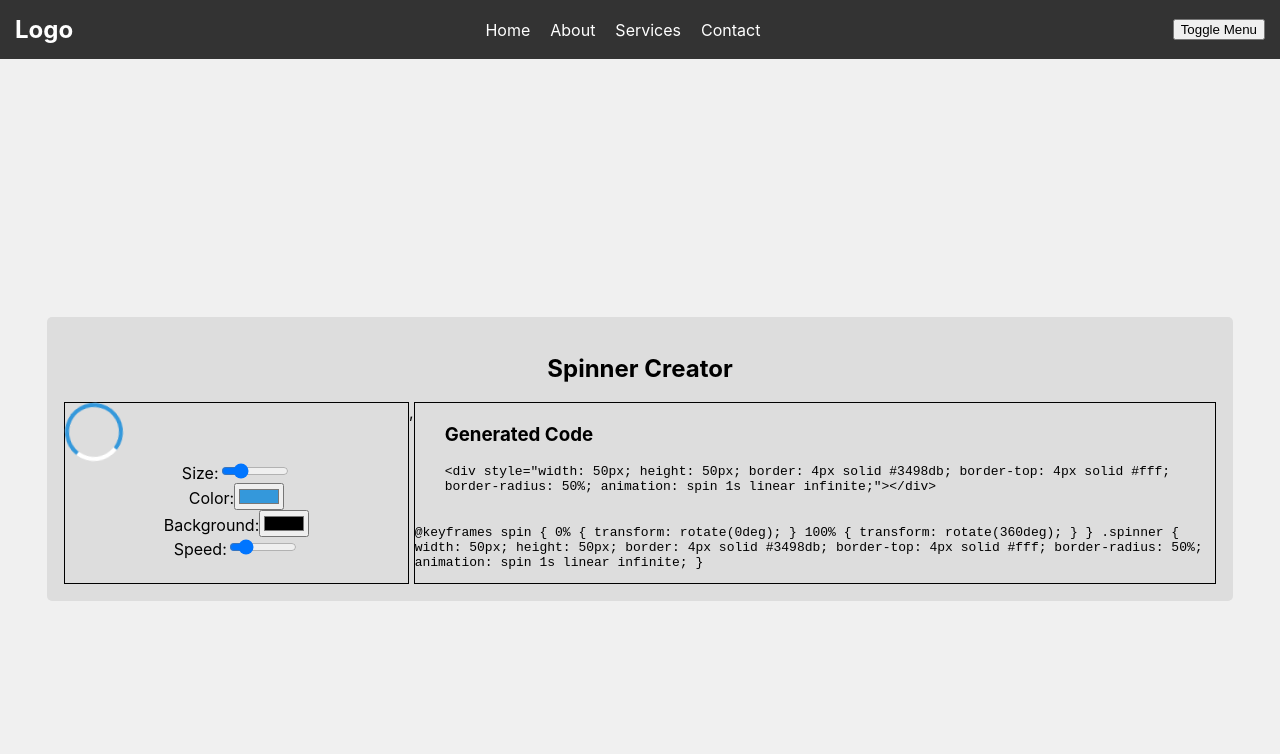
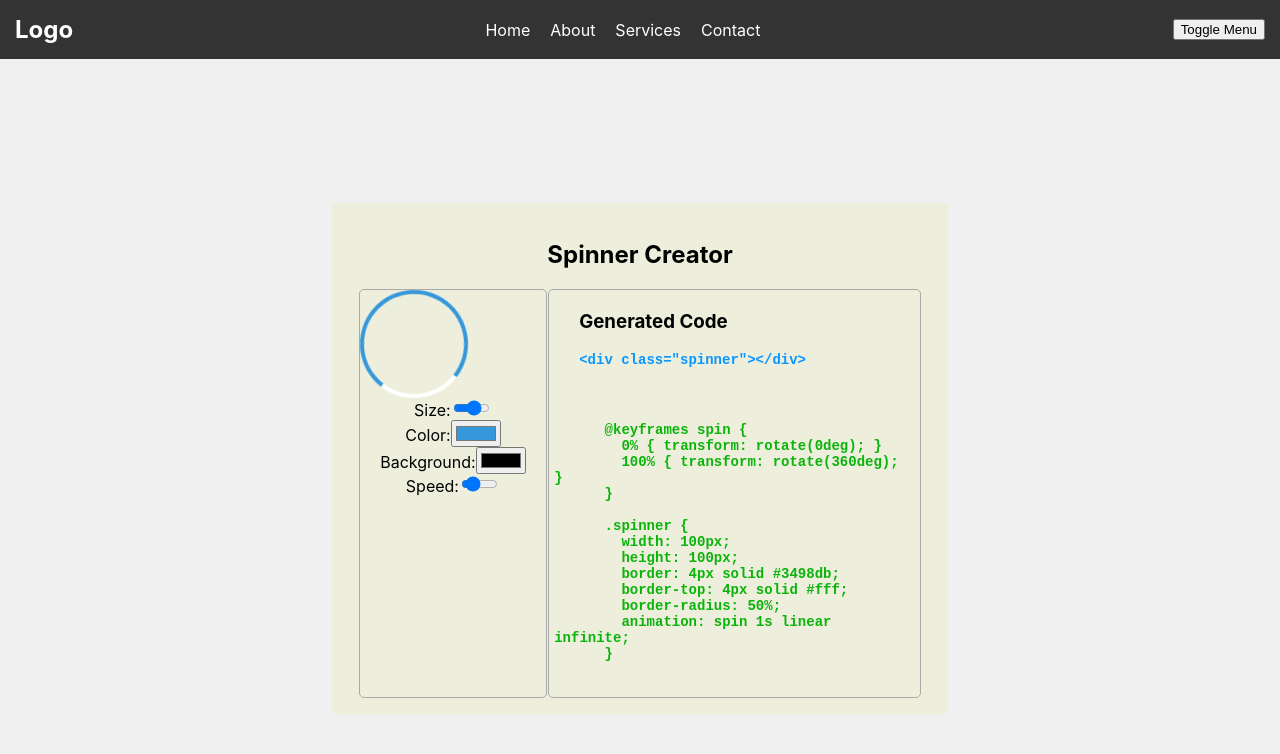
Before and after one commit to amitkumar70512/Sigma, a React (Create React App) app: page /home in a window 1280 px wide. Shown: the top 754 px of the page. Built offline with nearby package versions, Linux system fonts and the light colour scheme.

Commit message:
Edited html code genrator

```diff
--- a/src/components/Styles/CssBox.tsx
+++ b/src/components/Styles/CssBox.tsx
@@ -2,5 +2,9 @@ import styled from 'styled-components';
 
 export const CssBox = styled.pre`
   width: auto;
-  white-space: wrap;
+  white-space: pre-wrap;
+  padding: 5px;
+  color: rgba(10, 180, 10, 1);
+  font-weight: 600;
+  font-size: 14px;
 `;
--- a/src/components/Styles/HtmlBox.tsx
+++ b/src/components/Styles/HtmlBox.tsx
@@ -4,4 +4,7 @@ export const HtmlBox = styled.pre`
   width: auto;
   white-space: wrap;
   padding: 5px 30px;
+  color: rgba(8, 150, 255, 1);
+  font-weight: 600;
+  font-size: 14px;
 `;
--- a/src/components/Styles/Left.tsx
+++ /dev/null
@@ -1,9 +0,0 @@
-
-import styled from 'styled-components';
-
-export const Left = styled.div`
-    display: flex;
-    flex-direction: column;
-    width: 30%;
-    border: 1px solid #000;
-`;
--- a/src/components/Styles/Right.tsx
+++ /dev/null
@@ -1,13 +0,0 @@
-import styled from 'styled-components';
-
-export const Right = styled.div`
-    display: flex;
-    flex-direction: column;
-    width: 70%;
-    border: 1px solid #000;
-    text-align: left;
-
-    h3 {
-        margin: 20px 0 0 30px;
-    }
-`;
--- a/src/components/Styles/Toolbox.tsx
+++ b/src/components/Styles/Toolbox.tsx
@@ -6,7 +6,7 @@ export const Toolbox = styled.div`
 	justify-content: space-between;
 	padding: 1rem;
 	max-width: 90vw;
-	background-color: #ddd;
+	background-color: #eed;
 	margin: 5px auto;
 	border-radius: 5px;
 	transition: box-shadow 0.3s, border-width 0.3s; /* Add transition for smoother effect */
@@ -20,3 +20,32 @@ export const Toolbox = styled.div`
 		border: 2px solid #bbb;
 	}
 `;
+
+export const ToolboxRow = styled.div`
+    display: flex;
+    flex-direction: row;
+    height: 100%;
+    max-width: 100%;
+    justify-content: space-between;
+    padding: 0 10px;
+`;
+
+export const Left = styled.div`
+    display: flex;
+    flex-direction: column;
+    width: 33%;
+    border: 1px solid #aaa;
+    border-radius: 5px;
+`;
+
+export const Right = styled.div`
+    display: flex;
+    flex-direction: column;
+    width: 66%;
+    border: 1px solid #aaa;
+    text-align: left;
+    border-radius: 5px;
+    h3 {
+        margin: 20px 0 0 30px;
+    }
+`;
--- a/src/components/Styles/ToolboxRow.tsx
+++ /dev/null
@@ -1,9 +0,0 @@
-
-import styled from 'styled-components';
-
-export const ToolboxRow = styled.div`
-    display: flex;
-    flex-direction: row;
-    height: 100%;
-    max-width: 100%;
-`;
--- a/src/components/plugins/Spinner/Spinner.tsx
+++ b/src/components/plugins/Spinner/Spinner.tsx
@@ -2,11 +2,8 @@
 import React, { useState, ChangeEvent } from 'react';
 import styled, { keyframes } from 'styled-components';
 import { HtmlBox } from '../../Styles/HtmlBox';
-import { Toolbox } from '../../Styles/Toolbox';
-import { ToolboxRow } from '../../Styles/ToolboxRow';
+import { Toolbox, ToolboxRow, Left, Right } from '../../Styles/Toolbox';
 import { CssBox } from '../../Styles/CssBox';
-import { Right } from '../../Styles/Right';
-import { Left } from '../../Styles/Left';
 
 interface SpinnerAttributes {
 	size: number;
@@ -42,7 +39,7 @@ const Spinner: React.FC = () => {
 	// State to manage spinner attributes
 	const [spinnerAttributes, setSpinnerAttributes] =
 		useState<SpinnerAttributes>({
-			size: 50,
+			size: 100,
 			color: '#3498db',
 			background: '#fff',
 			speed: 1,
@@ -64,7 +61,7 @@ const Spinner: React.FC = () => {
 		const { size, color, background, speed } = spinnerAttributes;
 
 		const htmlCode = `
-      <div style="width: ${size}px; height: ${size}px; border: 4px solid ${color}; border-top: 4px solid ${background}; border-radius: 50%; animation: spin ${speed}s linear infinite;"></div>
+      <div class="spinner"></div>
     `;
 
 		const cssCode = `
@@ -149,7 +146,6 @@ const Spinner: React.FC = () => {
 						/>
 					</div>
 				</Left>
-				,
 				<Right>
 					<h3>Generated Code</h3>
 					<HtmlBox> {htmlCode}</HtmlBox>
```
